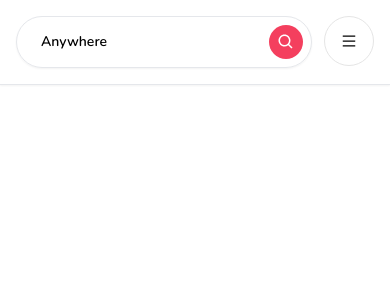
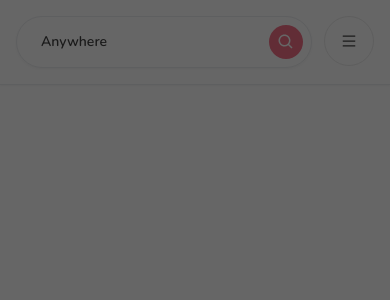
Before and after one commit to christian-the-brewer/airbnb, a Next.js app: page / in a window 390 px wide. Shown: the top 300 px of the page. Built offline with nearby package versions, Linux system fonts and the light colour scheme.

Commit message:
add modal component

```diff
--- /dev/null
+++ b/app/components/modals/Modal.tsx
@@ -0,0 +1,104 @@
+'use client'
+
+import { useCallback, useEffect, useState } from "react"
+
+interface ModalProps {
+    isOpen?: boolean
+    onClose: () => void
+    onSubmit: () => void
+    title?: string
+    body?: React.ReactElement
+    footer?: React.ReactElement
+    actionLabel: string
+    disabled?: boolean
+    secondaryAction?: () => void
+    secondaryLabel?: string
+}
+
+const Modal:React.FC<ModalProps> = ({
+    isOpen,
+    onClose,
+    onSubmit,
+    title,
+    body,
+    footer,
+    actionLabel,
+    disabled,
+    secondaryAction,
+    secondaryLabel
+}) => {
+
+    const [showModal, setShowModal] = useState(isOpen)
+
+    useEffect(() => {
+        setShowModal(isOpen)
+    }, [isOpen])
+
+    const handleClose = useCallback(() => {
+        if (disabled) {
+            return
+        }
+        setShowModal(false)
+        setTimeout(() => {
+            onClose()
+        }, 300)
+    }, [disabled, onClose])
+
+    const handleSubmit = useCallback(() => {
+        if (disabled) {
+            return
+        }
+        onSubmit()
+    }, [disabled, onSubmit])
+
+    const handleSecondaryAction = useCallback(() => {
+        if (disabled || !secondaryAction) {
+            return
+        }
+        secondaryAction()
+    }, [disabled, secondaryAction])
+
+    if (!isOpen) {
+        return null
+    }
+
+    return (
+        <>
+            <div className="justify-center
+            items-center
+            flex
+            overflow-x-hidden
+            overflow-y-auto
+            fixed
+            inset-0
+            z-50
+            outline-none
+            focus:outline-none
+            bg-neutral-800/70">
+                <div className="relative
+                w-full
+                md:w-4/6
+                lg:w-3/6
+                xl:w-2/5
+                my-6
+                mx-auto
+                h-full
+                lg:h-auto
+                md:h-auto">
+                    {/* CONTENT */}
+                    <div className={`
+                    translate
+                    duration-300
+                    h-full
+                    ${showModal ? 'translate-y-0' : 'translate-y-full'}
+                    ${showModal ? 'opacity-100' : 'opacity-0'}
+                    `}>
+
+                    </div>
+                </div>
+            </div>
+        </>
+    )
+}
+
+export default Modal
--- a/app/layout.tsx
+++ b/app/layout.tsx
@@ -2,6 +2,7 @@
 import Navbar from './components/navbar/Navbar'
 import './globals.css'
 import ClientOnly from './components/ClientOnly'
+import Modal from './components/modals/Modal'
 
 export const metadata = {
   title: 'Airbnb',
@@ -22,6 +23,9 @@
       <body className={font.className}>
         <ClientOnly>
         <Navbar />
+        <Modal
+        isOpen
+        />
         </ClientOnly>
         {children}
         </body>
```
